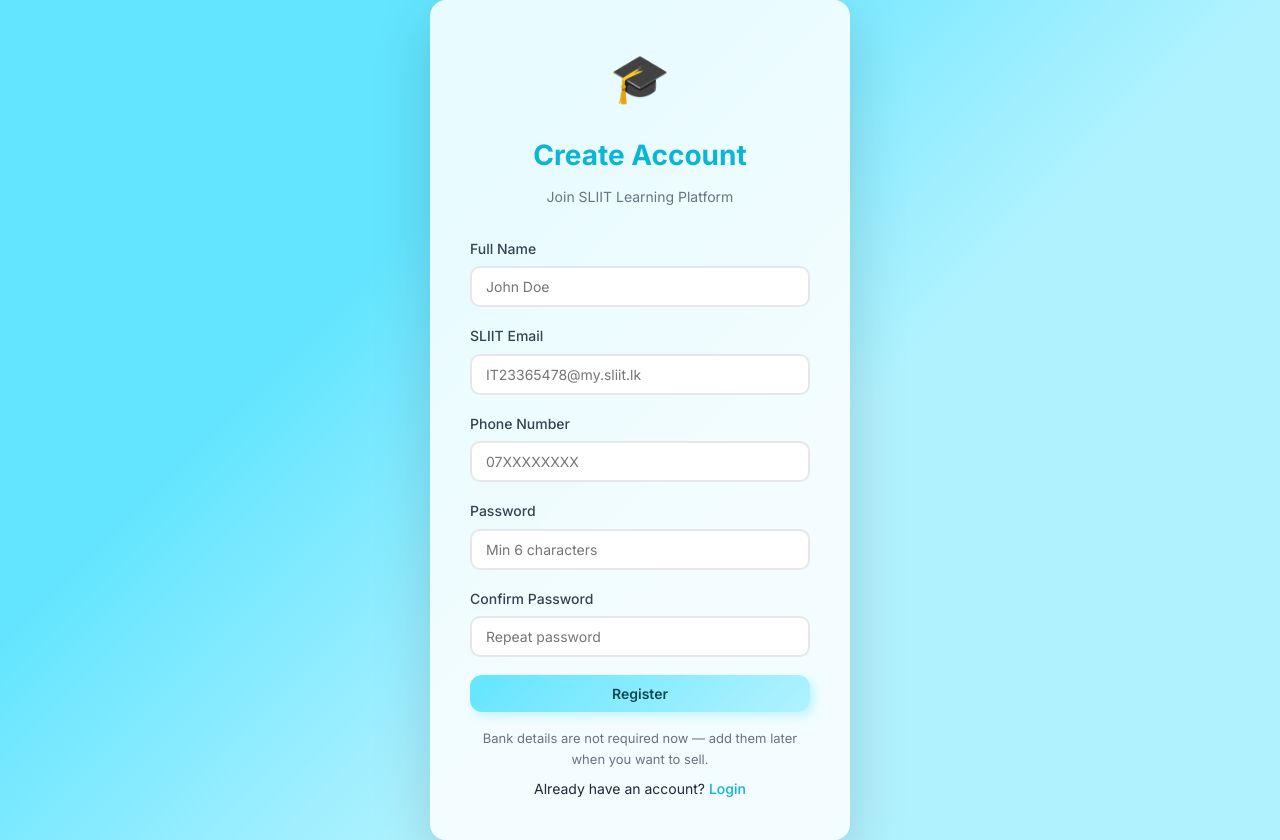
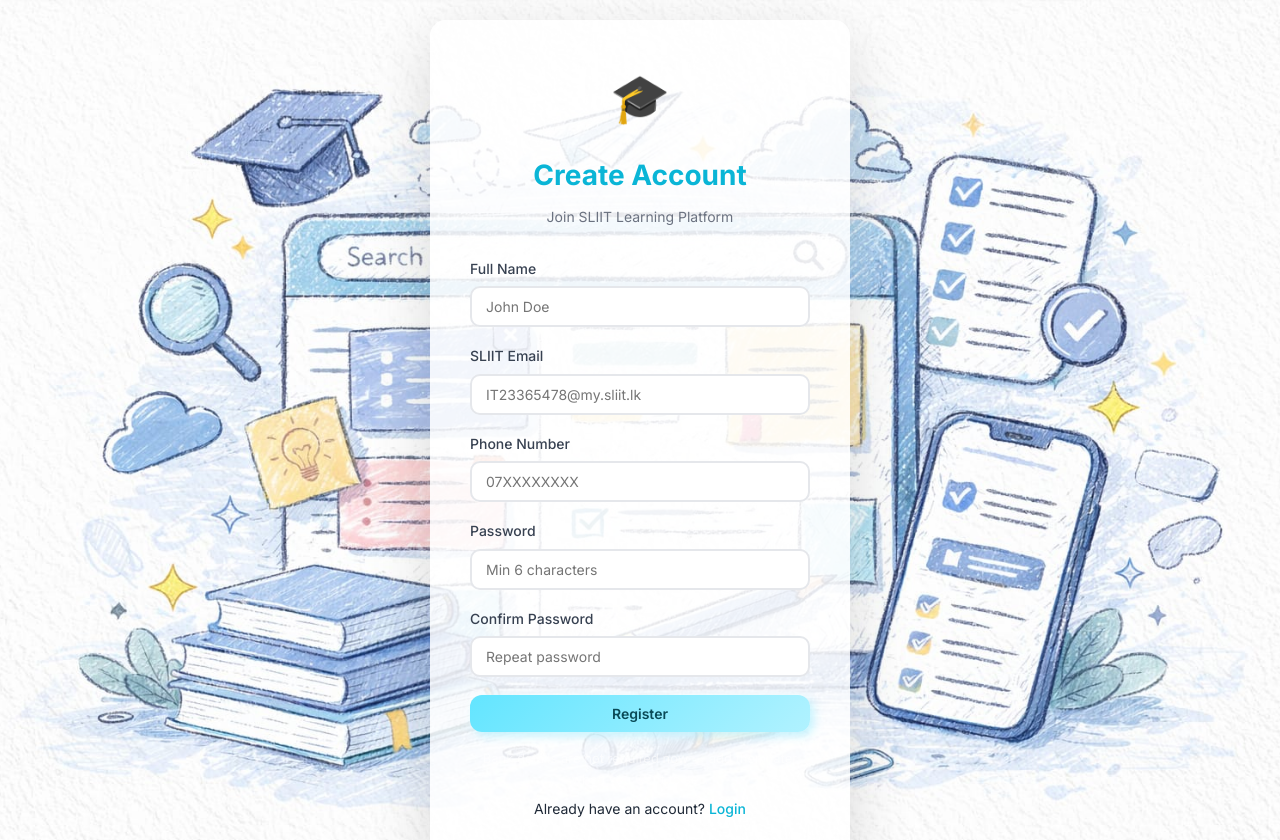
Before and after one commit to Gimantha-Dil/ITPM-Project, a React (Create React App) app in the folder frontend/: page /register in a window 1280 px wide. After the commit the page ends 800 px from the top, so only its background shows below. Built offline with nearby package versions, Linux system fonts and the light colour scheme; no server answers.

Commit message:
change login and register

```diff
--- a/frontend/src/pages/Login.js
+++ b/frontend/src/pages/Login.js
@@ -15,91 +15,59 @@
   const DOMAIN = '@my.sliit.lk';
   const emailRegex = /^(it|eng|bus)\d+@my\.sliit\.lk$/i;
 
-  //  Email: auto-append @my.sliit.lk, block special chars
   const handleEmailChange = (e) => {
     let val = e.target.value;
-
-    // Strip domain suffix to get prefix only
-    if (val.endsWith(DOMAIN)) {
-      val = val.slice(0, val.length - DOMAIN.length);
-    }
-
-    // Strip anything from @ onwards
+    if (val.endsWith(DOMAIN)) val = val.slice(0, val.length - DOMAIN.length);
     const atIndex = val.indexOf('@');
-    if (atIndex !== -1) {
-      val = val.slice(0, atIndex);
-    }
-
-    // Only letters and numbers in prefix
+    if (atIndex !== -1) val = val.slice(0, atIndex);
     const cleaned = val.replace(/[^a-zA-Z0-9]/g, '');
-
-    // Store full email with domain
     const fullEmail = cleaned ? cleaned + DOMAIN : '';
     setEmail(fullEmail);
-
-    // Keep cursor before domain
     setTimeout(() => {
-      if (emailInputRef.current) {
+      if (emailInputRef.current)
         emailInputRef.current.setSelectionRange(cleaned.length, cleaned.length);
-      }
     }, 0);
   };
 
-  // ── Prevent cursor/edits inside domain part
   const handleEmailKeyDown = (e) => {
     const input = emailInputRef.current;
     if (!input) return;
-
     const cursorPos = input.selectionStart;
     const atIndex = email.indexOf('@');
     const safeLength = atIndex === -1 ? email.length : atIndex;
-
-    // Only block when cursor is INSIDE domain (strictly after @)
     if (cursorPos > safeLength) {
-      if (
-        e.key === 'Backspace' ||
-        e.key === 'Delete' ||
-        e.key === 'ArrowRight' ||
-        e.key === 'End'
-      ) {
+      if (['Backspace','Delete','ArrowRight','End'].includes(e.key)) {
         e.preventDefault();
         input.setSelectionRange(safeLength, safeLength);
       }
     }
   };
 
-  //  If user clicks inside domain, move cursor back
   const handleEmailClick = () => {
     const input = emailInputRef.current;
     if (!input) return;
     const atIndex = email.indexOf('@');
     const safeLength = atIndex === -1 ? email.length : atIndex;
-    if (input.selectionStart > safeLength) {
+    if (input.selectionStart > safeLength)
       input.setSelectionRange(safeLength, safeLength);
-    }
   };
 
-  //  Validation
   const validate = () => {
     const newErrors = {};
-
     if (!email.trim()) {
       newErrors.email = 'Email is required';
     } else if (!emailRegex.test(email.trim())) {
       newErrors.email = 'Format: IT/ENG/BUS + student number (e.g. IT23365478@my.sliit.lk)';
     }
-
     if (!password) {
       newErrors.password = 'Password is required';
     } else if (password.length < 6) {
       newErrors.password = 'Minimum 6 characters required';
     }
-
     setErrors(newErrors);
     return Object.keys(newErrors).length === 0;
   };
 
-  // ── Submit
   const handleSubmit = async (e) => {
     e.preventDefault();
     if (!validate()) return;
@@ -118,13 +86,28 @@
   const emailPrefix = email.replace(DOMAIN, '');
 
   return (
+    <div
+      style={{
+        backgroundImage: "url('/main.jpeg')",
+        backgroundSize: 'cover',
+        backgroundPosition: 'center',
+        backgroundRepeat: 'no-repeat',
+        minHeight: '100vh',
+        width: '100vw',
+        position: 'fixed',
+        top: 0,
+        left: 0,
+        display: 'flex',
+        alignItems: 'center',
+        justifyContent: 'center',
+      }}
+    >
       <div className="auth-container">
-      <h1>Welcome Back</h1>
+        <h1>Hey! Student</h1>
         <p className="subtitle">Login to SLIIT Learning Platform</p>
 
         <form onSubmit={handleSubmit} noValidate>
 
-        {/* SLIIT Email */}
           <div className="form-group">
             <label>SLIIT Email</label>
             <input
@@ -151,7 +134,6 @@
             {errors.email && <p className="error-text">{errors.email}</p>}
           </div>
 
-        {/* Password */}
           <div className="form-group">
             <label>Password</label>
             <input
@@ -184,6 +166,7 @@
           <Link to="/register" className="link">Register</Link>
         </p>
       </div>
+    </div>
   );
 };
 
--- a/frontend/src/pages/Register.js
+++ b/frontend/src/pages/Register.js
@@ -20,89 +20,58 @@
   const DOMAIN = '@my.sliit.lk';
   const emailRegex = /^(it|eng|bus)\d+@my\.sliit\.lk$/i;
 
-  //  Full Name: letters and spaces only
   const handleNameChange = (e) => {
     const cleaned = e.target.value.replace(/[^a-zA-Z\s]/g, '');
     setFormData(prev => ({ ...prev, fullName: cleaned }));
   };
 
-  //  Email: auto-append @my.sliit.lk, block special chars
   const handleEmailChange = (e) => {
     let val = e.target.value;
-
-    // Strip domain suffix to get prefix only
-    if (val.endsWith(DOMAIN)) {
-      val = val.slice(0, val.length - DOMAIN.length);
-    }
-
-    // Strip anything from @ onwards (user cannot type domain)
+    if (val.endsWith(DOMAIN)) val = val.slice(0, val.length - DOMAIN.length);
     const atIndex = val.indexOf('@');
-    if (atIndex !== -1) {
-      val = val.slice(0, atIndex);
-    }
-
-    // Only letters and numbers allowed in prefix
+    if (atIndex !== -1) val = val.slice(0, atIndex);
     const cleaned = val.replace(/[^a-zA-Z0-9]/g, '');
-
-    // Store full email with domain appended
     const fullEmail = cleaned ? cleaned + DOMAIN : '';
     setFormData(prev => ({ ...prev, email: fullEmail }));
-
-    // Keep cursor before domain
     setTimeout(() => {
-      if (emailInputRef.current) {
+      if (emailInputRef.current)
         emailInputRef.current.setSelectionRange(cleaned.length, cleaned.length);
-      }
     }, 0);
   };
 
-  //  Prevent cursor/edits inside domain part
   const handleEmailKeyDown = (e) => {
     const input = emailInputRef.current;
     if (!input) return;
-
     const cursorPos = input.selectionStart;
     const atIndex = formData.email.indexOf('@');
     const safeLength = atIndex === -1 ? formData.email.length : atIndex;
-
-    // Only block keys when cursor is INSIDE domain (after @)
     if (cursorPos > safeLength) {
-      if (
-        e.key === 'Backspace' ||
-        e.key === 'Delete' ||
-        e.key === 'ArrowRight' ||
-        e.key === 'End'
-      ) {
+      if (['Backspace','Delete','ArrowRight','End'].includes(e.key)) {
         e.preventDefault();
         input.setSelectionRange(safeLength, safeLength);
       }
     }
   };
 
-  //  If user clicks inside domain, move cursor back to prefix end
   const handleEmailClick = () => {
     const input = emailInputRef.current;
     if (!input) return;
     const atIndex = formData.email.indexOf('@');
     const safeLength = atIndex === -1 ? formData.email.length : atIndex;
-    if (input.selectionStart > safeLength) {
+    if (input.selectionStart > safeLength)
       input.setSelectionRange(safeLength, safeLength);
-    }
   };
 
-  //Phone: numbers only, max 10 digits
   const handlePhoneChange = (e) => {
     const cleaned = e.target.value.replace(/[^0-9]/g, '').slice(0, 10);
     setFormData(prev => ({ ...prev, phoneNumber: cleaned }));
   };
 
-  //  Generic handler for password fields
   const handleChange = (e) => {
     const { name, value } = e.target;
     setFormData(prev => ({ ...prev, [name]: value }));
   };
 
-  // Password strength
   const getPasswordStrength = (pass) => {
     if (!pass) return null;
     if (pass.length < 6) return { label: 'Too short', color: '#E24B4A', width: '15%' };
@@ -116,45 +85,37 @@
     return { label: 'Strong', color: '#1D9E75', width: '100%' };
   };
 
-  //  Full validation
   const validate = () => {
     const newErrors = {};
-
     if (!formData.fullName.trim()) {
       newErrors.fullName = 'Full name is required';
     } else if (/[^a-zA-Z\s]/.test(formData.fullName)) {
       newErrors.fullName = 'Name cannot contain numbers or special characters';
     }
-
     if (!formData.email.trim()) {
       newErrors.email = 'Email is required';
     } else if (!emailRegex.test(formData.email.trim())) {
       newErrors.email = 'Format: IT/ENG/BUS + student number (e.g. IT23365478@my.sliit.lk)';
     }
-
     if (!formData.phoneNumber) {
       newErrors.phoneNumber = 'Phone number is required';
     } else if (formData.phoneNumber.length !== 10) {
       newErrors.phoneNumber = `${formData.phoneNumber.length}/10 digits — must be exactly 10`;
     }
-
     if (!formData.password) {
       newErrors.password = 'Password is required';
     } else if (formData.password.length < 6) {
       newErrors.password = 'Minimum 6 characters required';
     }
-
     if (!formData.confirmPassword) {
       newErrors.confirmPassword = 'Please confirm your password';
     } else if (formData.password !== formData.confirmPassword) {
       newErrors.confirmPassword = 'Passwords do not match';
     }
-
     setErrors(newErrors);
     return Object.keys(newErrors).length === 0;
   };
 
-  //  Submit
   const handleSubmit = async (e) => {
     e.preventDefault();
     if (!validate()) return;
@@ -179,14 +140,30 @@
   const emailPrefix = formData.email.replace(DOMAIN, '');
 
   return (
-    <div className="auth-container">
+    <div
+      style={{
+        backgroundImage: "url('/main.jpeg')",
+        backgroundSize: 'cover',
+        backgroundPosition: 'center',
+        backgroundRepeat: 'no-repeat',
+        minHeight: '100vh',
+        width: '100vw',
+        position: 'fixed',
+        top: 0,
+        left: 0,
+        display: 'flex',
+        alignItems: 'center',
+        justifyContent: 'center',
+        overflowY: 'auto',
+      }}
+    >
+      <div className="auth-container" style={{ margin: '20px 0' }}>
         <div className="logo-emoji">🎓</div>
         <h1>Create Account</h1>
         <p className="subtitle">Join SLIIT Learning Platform</p>
 
         <form onSubmit={handleSubmit} noValidate>
 
-        {/* Full Name */}
           <div className="form-group">
             <label>Full Name</label>
             <input
@@ -205,7 +182,6 @@
             {errors.fullName && <p className="error-text">{errors.fullName}</p>}
           </div>
 
-        {/* SLIIT Email */}
           <div className="form-group">
             <label>SLIIT Email</label>
             <input
@@ -232,7 +208,6 @@
             {errors.email && <p className="error-text">{errors.email}</p>}
           </div>
 
-        {/* Phone Number */}
           <div className="form-group">
             <label>Phone Number</label>
             <input
@@ -257,7 +232,6 @@
             ) : null}
           </div>
 
-        {/* Password */}
           <div className="form-group">
             <label>Password</label>
             <input
@@ -299,7 +273,6 @@
             {errors.password && <p className="error-text">{errors.password}</p>}
           </div>
 
-        {/* Confirm Password */}
           <div className="form-group">
             <label>Confirm Password</label>
             <input
@@ -330,7 +303,7 @@
           </button>
         </form>
 
-      <p className="text-center mt-4" style={{ fontSize: '13px', color: '#6b7280' }}>
+        <p className="text-center mt-4" style={{ fontSize: '13px', color: 'rgba(255,255,255,0.6)' }}>
           Bank details are not required now — add them later when you want to sell.
         </p>
         <p className="text-center mt-2" style={{ fontSize: '14px' }}>
@@ -338,6 +311,7 @@
           <Link to="/login" className="link">Login</Link>
         </p>
       </div>
+    </div>
   );
 };
 
```
Lines whose indentation alone changed are shown as unchanged.
